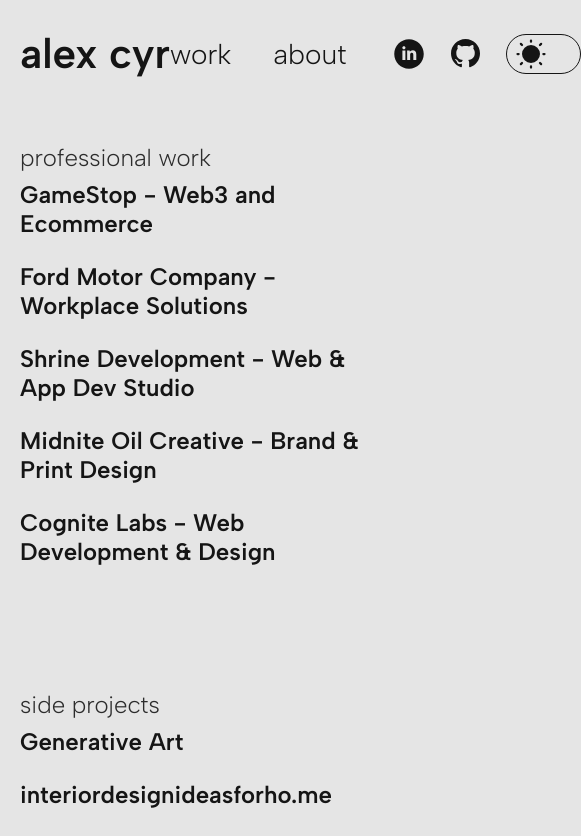
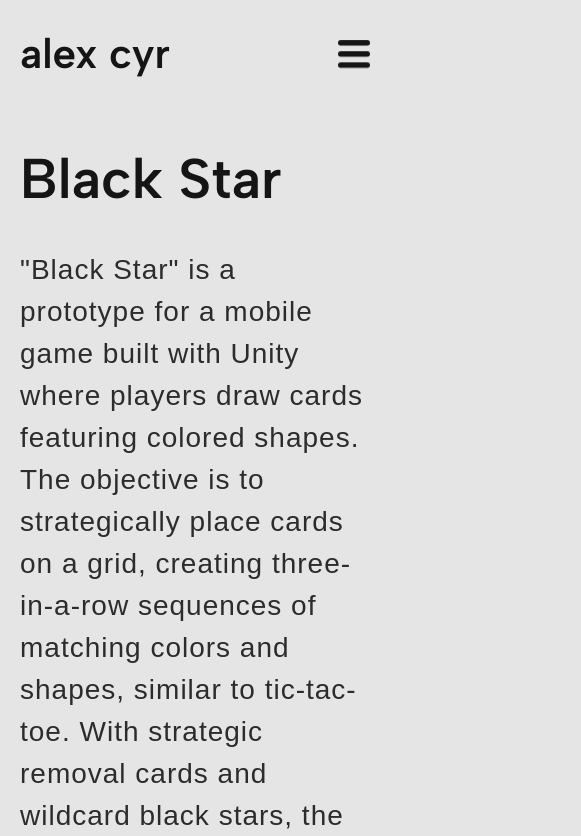
Before and after one commit to alexcyr/portfolio, a React app: page /project/black-star in a window 390 px wide. Before the commit this address led to /. Shown: the top 836 px of the page, 581 px wide, since content can reach past the window. Built offline with nearby package versions, Linux system fonts and the light colour scheme.

Commit message:
mobile menu toggle

```diff
--- a/src/assets/data/projects/blackStar.ts
+++ b/src/assets/data/projects/blackStar.ts
@@ -15,7 +15,7 @@
 import VictoryPoster from "assets/images/black-star/victory-poster.jpg";
 
 export const blackStar: Project = {
-	id: "blackStar",
+	id: "black-star",
 	title: "Black Star",
 	description: `"Black Star" is a prototype for a mobile game built with Unity where players draw cards featuring colored shapes. The objective is to strategically place cards on a grid, creating three-in-a-row sequences of matching colors and shapes, similar to tic-tac-toe. With strategic removal cards and wildcard black stars, the game combines skill and surprise for a dynamic and challenging experience. `,
 	previewMedia: { type: MediaType.video, src: "", alt: "" },
--- a/src/components/ContentMedia/ContentMedia.tsx
+++ b/src/components/ContentMedia/ContentMedia.tsx
@@ -70,6 +70,7 @@
 		object-fit: contain;
 		max-width: 90vw;
 		max-height: 90vh;
+		width: auto;
 	}
 `;
 
--- /dev/null
+++ b/src/components/HamburgerToggleIcon/HamburgerToggleIcon.tsx
@@ -0,0 +1,156 @@
+import { css, keyframes } from "styled-components";
+import styled from "styled-components";
+
+interface ToggleProps {
+	isChecked: boolean;
+}
+
+const topRow = keyframes`
+  0% {
+    y: 0;
+  }
+  50% {
+    y: 8;
+    transform: rotate(0);
+
+  }
+  100% {
+    y: 8;
+    transform: rotate(45deg);
+  }
+`;
+
+const topRowOut = keyframes`
+      0% {
+        y: 8;
+        transform: rotate(45deg);
+      }
+      50% {
+          y: 8;
+          transform: rotate(0);
+
+        }
+        100% {
+          y: 0;
+        }
+`;
+
+const middleRow = keyframes`
+  0% {
+    display: block;
+
+  }
+  50% {
+    display:none;
+  }
+  100% {
+    display:none;
+
+  }
+`;
+
+const middleRowOut = keyframes`
+      0% {
+        display:none;
+
+      }
+      50% {
+          display:none;
+        }
+        100% {
+          display: block;
+
+        }
+        `;
+
+const bottomRow = keyframes`
+  0% {
+    y: 16;
+  }
+  50% {
+    y: 8;
+    transform: rotate(0);
+
+  }
+  100% {
+    y: 8;
+    transform: rotate(-45deg);
+  }
+`;
+
+const bottomRowOut = keyframes`
+      0% {
+        y: 8;
+        transform: rotate(-45deg);
+      }
+      50% {
+          y: 8;
+          transform: rotate(0);
+
+        }
+        100% {
+          y: 16;
+        }
+`;
+
+const StyledSvg = styled.svg<{ isChecked: boolean }>`
+	display: block;
+	width: 100%;
+	height: 100%;
+
+	& rect {
+		transition: all 3s ease-in-out;
+		transform-box: fill-box;
+		transform-origin: center;
+		fill: ${({ theme }) => theme.color.primary1};
+
+		${({ isChecked }) =>
+			isChecked
+				? css`
+						animation: ${middleRow} 0.25s linear forwards;
+				  `
+				: css`
+						animation: ${middleRowOut} 0.25s linear forwards;
+				  `};
+	}
+
+	& rect:first-child {
+		${({ isChecked }) =>
+			isChecked
+				? css`
+						animation: ${topRow} 0.25s linear forwards;
+				  `
+				: css`
+						animation: ${topRowOut} 0.25s linear forwards;
+				  `};
+	}
+
+	& rect:last-child {
+		transform: all 0.25s ease-in-out;
+		${({ isChecked }) =>
+			isChecked
+				? css`
+						animation: ${bottomRow} 0.25s linear forwards;
+				  `
+				: css`
+						animation: ${bottomRowOut} 0.25s linear forwards;
+				  `};
+	}
+`;
+
+export const HamburgerToggleIcon = ({ isChecked }: ToggleProps) => {
+	return (
+		<StyledSvg
+			isChecked={isChecked}
+			width="23"
+			height="20"
+			viewBox="0 0 23 20"
+			fill="none"
+			xmlns="http://www.w3.org/2000/svg"
+		>
+			<rect width="23" height="4" rx="2" />
+			<rect y="8" width="23" height="4" rx="2" />
+			<rect y="16" width="23" height="4" rx="2" />
+		</StyledSvg>
+	);
+};
--- a/src/components/HoverMenu/HoverMenu.tsx
+++ b/src/components/HoverMenu/HoverMenu.tsx
@@ -43,6 +43,10 @@
 			display: block;
 		}
 	}
+
+	${({ theme }) => theme.mediaWidth.upToSmall`
+		display: block;
+	`}
 `;
 
 interface HoverMenuProps {
--- a/src/components/Icons/LinkedIn.tsx
+++ b/src/components/Icons/LinkedIn.tsx
@@ -1,7 +1,7 @@
 import { useTheme } from "styled-components";
 
 export const LinkedInIcon = () => {
-    const theme = useTheme();
+	const theme = useTheme();
 	return (
 		<svg
 			version="1.1"
--- a/src/components/Icons/Play.tsx
+++ b/src/components/Icons/Play.tsx
@@ -1,7 +1,7 @@
 import { useTheme } from "styled-components";
 
 export const PlayIcon = () => {
-	const theme  = useTheme();
+	const theme = useTheme();
 	return (
 		<svg
 			width="153"
--- a/src/components/Iframe/Iframe.tsx
+++ b/src/components/Iframe/Iframe.tsx
@@ -65,7 +65,6 @@
 			letter-spacing: 2px;
 		}
 	}
-
 
 	&::after {
 		content: "";
--- a/src/components/NavBar/NavBar.tsx
+++ b/src/components/NavBar/NavBar.tsx
@@ -6,6 +6,8 @@
 import { GithubIcon } from "components/Icons/Github";
 import { HoverMenu } from "components/HoverMenu/HoverMenu";
 import useScrollToAnchor from "hooks/ScrollToAnchor";
+import { useState } from "react";
+import { HamburgerToggleIcon } from "components/HamburgerToggleIcon/HamburgerToggleIcon";
 
 const STRINGS = {
 	siteName: "alex cyr",
@@ -36,11 +38,26 @@
 	font-size: ${({ theme }) => theme.text.size.s42};
 `;
 
-const LinksWrapper = styled.div`
+const LinksWrapper = styled.div<{ isChecked: boolean }>`
 	display: flex;
 	align-items: center;
 	justify-content: flex-end;
 	gap: 18px;
+
+	${({ theme }) => theme.mediaWidth.upToSmall`
+		display: none;
+		position: fixed;
+		inset: 0;
+		height: 100vh;
+		width: 100vw;
+		align-items: unset;
+		justify-content: unset;
+		background: ${theme.color.surface2};
+		padding: ${theme.space.s32};
+		flex-direction: column;
+	`}
+
+	${({ isChecked }) => (isChecked ? "display: flex !important;" : "")}
 `;
 
 const PageLink = styled(StyleLink)`
@@ -59,7 +76,29 @@
 	padding: 4px;
 `;
 
+const Checkbox = styled.input`
+	position: absolute;
+	inset: 0;
+	padding: ${({ theme }) => theme.space.s4};
+	visibility: 0;
+	opacity: 0;
+	cursor: pointer;
+`;
+
+const MenuToggleLabel = styled.label`
+	width: 32px;
+	height: 32px;
+	position: relative;
+	z-index: 1;
+	display: none;
+
+	${({ theme }) => theme.mediaWidth.upToSmall`
+		display: block;
+	`}
+`;
+
 export const NavBar = () => {
+	const [isChecked, setIsChecked] = useState(false);
 	useScrollToAnchor();
 
 	return (
@@ -68,7 +107,18 @@
 				<SiteName>{STRINGS.siteName}</SiteName>
 			</StyleLink>
 
-			<LinksWrapper>
+			<MenuToggleLabel htmlFor="menu-toggle">
+				<Checkbox
+					name="menu-toggle"
+					id="menu-toggle"
+					type="checkbox"
+					onClick={() => setIsChecked((previous) => !previous)}
+				/>
+
+				<HamburgerToggleIcon isChecked={isChecked} />
+			</MenuToggleLabel>
+
+			<LinksWrapper isChecked={isChecked}>
 				<HoverMenu>
 					<PageLink to="/">{STRINGS.work}</PageLink>
 				</HoverMenu>
--- a/src/hooks/ScrollToAnchor.tsx
+++ b/src/hooks/ScrollToAnchor.tsx
@@ -13,9 +13,7 @@
 			}
 		};
 		window.addEventListener("popstate", handlePopState);
-
 		return () => window.removeEventListener("popstate", handlePopState);
-		// window.location.hash = ""
 	}, []);
 
 	useEffect(() => {
```
Lines whose indentation alone changed are shown as unchanged.
